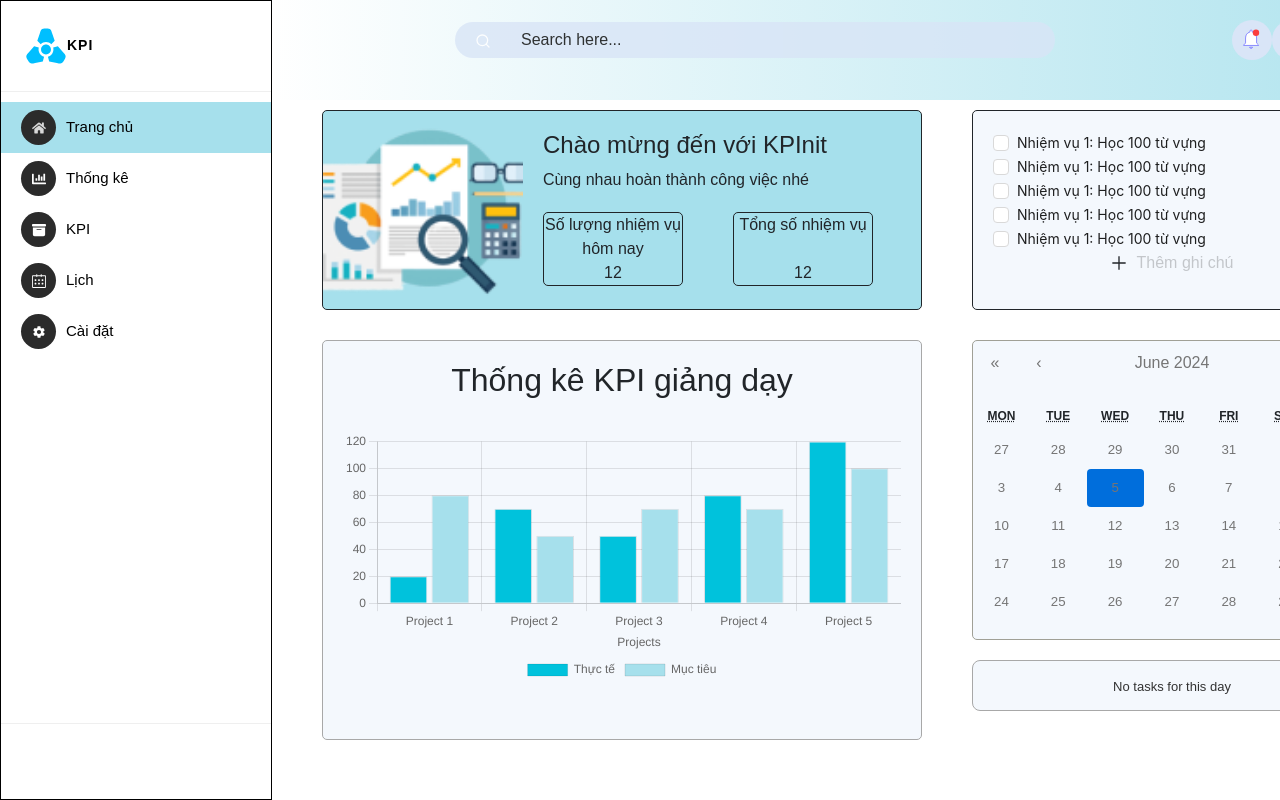
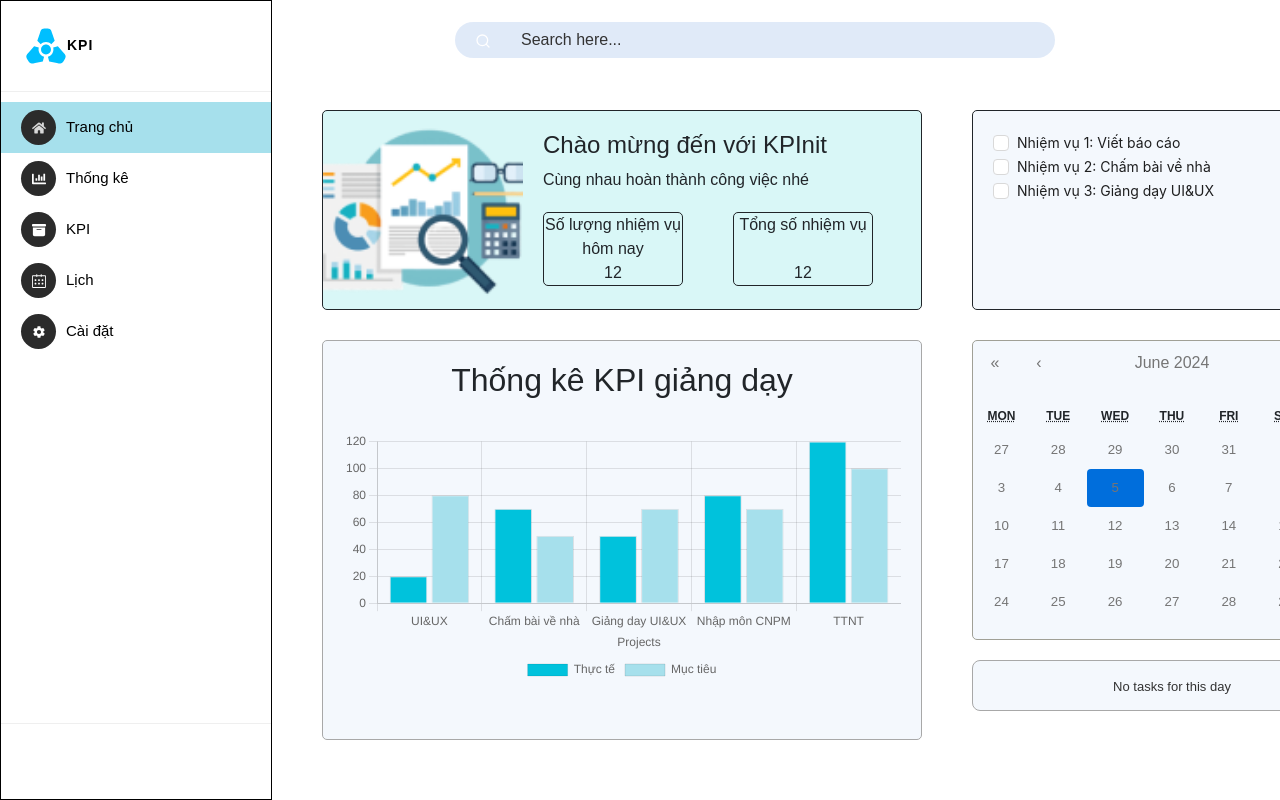
Before and after one commit to iaht211/UIUX-2023.2, a React (Create React App) app: page / in a window 1280 px wide. Shown: the top 800 px of the page. Built offline with nearby package versions, Linux system fonts and the light colour scheme.

Commit message:
Kfasfsda

```diff
--- a/src/components/Home/Home.js
+++ b/src/components/Home/Home.js
@@ -10,7 +10,7 @@ import kpiImg from '../../assets/Remove-bg 1.png'
 
 const Home = () => {
     const [chartData, setChartData] = useState({
-        labels: ["Project 1", "Project 2", "Project 3", "Project 4", "Project 5"],
+        labels: ["UI&UX", "Chấm bài về nhà", "Giảng day UI&UX", "Nhập môn CNPM", "TTNT"],
         datasets: [
             {
                 label: "Thực tế",
--- a/src/components/Home/Home.scss
+++ b/src/components/Home/Home.scss
@@ -34,7 +34,7 @@ $mobile-width: 480;
       border-radius: 5px;
       display: flex;
       margin: 30px 0 30px 50px;
-      background-color: #a6e0ec;
+      background-color: #d9f7f7;
 
       @include mobile {
         width: 100%;
--- a/src/components/Home/Note/Note.js
+++ b/src/components/Home/Note/Note.js
@@ -5,11 +5,9 @@ import { GrAdd } from "react-icons/gr";
 
 const Note = () => {
   const notesData = [
-    { label: 'Nhiệm vụ 1: Học 100 từ vựng', value: 'meeting' },
-    { label: 'Nhiệm vụ 1: Học 100 từ vựng', value: 'project-updates' },
-    { label: 'Nhiệm vụ 1: Học 100 từ vựng', value: 'todo-list' },
-    { label: 'Nhiệm vụ 1: Học 100 từ vựng', value: 'reminders' },
-    { label: 'Nhiệm vụ 1: Học 100 từ vựng', value: 'grocery-list' }, // Add more notes as needed
+    { label: 'Nhiệm vụ 1: Viết báo cáo', value: 'meeting' },
+    { label: 'Nhiệm vụ 2: Chấm bài về nhà', value: 'project-updates' },
+    { label: 'Nhiệm vụ 3: Giảng dạy UI&UX', value: 'todo-list' },
   ];
 
   const onChange = (checkedValues) => {
@@ -30,10 +28,10 @@ const Note = () => {
           </Checkbox>
         </div>
       ))}
-      <div className='add-note'>
+      {/* <div className='add-note'>
       <GrAdd />
       <span style={{color: 'rgba(0, 0, 0, 0.2)'}}>Thêm ghi chú</span>
-      </div>
+      </div> */}
     </div>
   );
 };
--- a/src/components/NavBar/NavBar.js
+++ b/src/components/NavBar/NavBar.js
@@ -89,7 +89,7 @@ const NavBar = () => {
                         fontWeight: 500,
                         letterSpacing: 0.33,
                         wordWrap: 'break-word'
-                    }}>Linh Nguyễn</div>
+                    }}></div>
                     <div className="avatar">
                         <img style={{ width: 50, height: 50 }} src={avatarGirl} alt="avatar" />
                     </div>
--- a/src/components/NavBar/NavBar.scss
+++ b/src/components/NavBar/NavBar.scss
@@ -9,7 +9,7 @@ $mobile-width: 480;
 
 .navbar-content {
     width: 100%;
-    background: linear-gradient(to right, white, #a6e0ec);
+    // background: linear-gradient(to right, white, #a6e0ec);
 
     @include mobile {
         margin-bottom: 20px;
```
